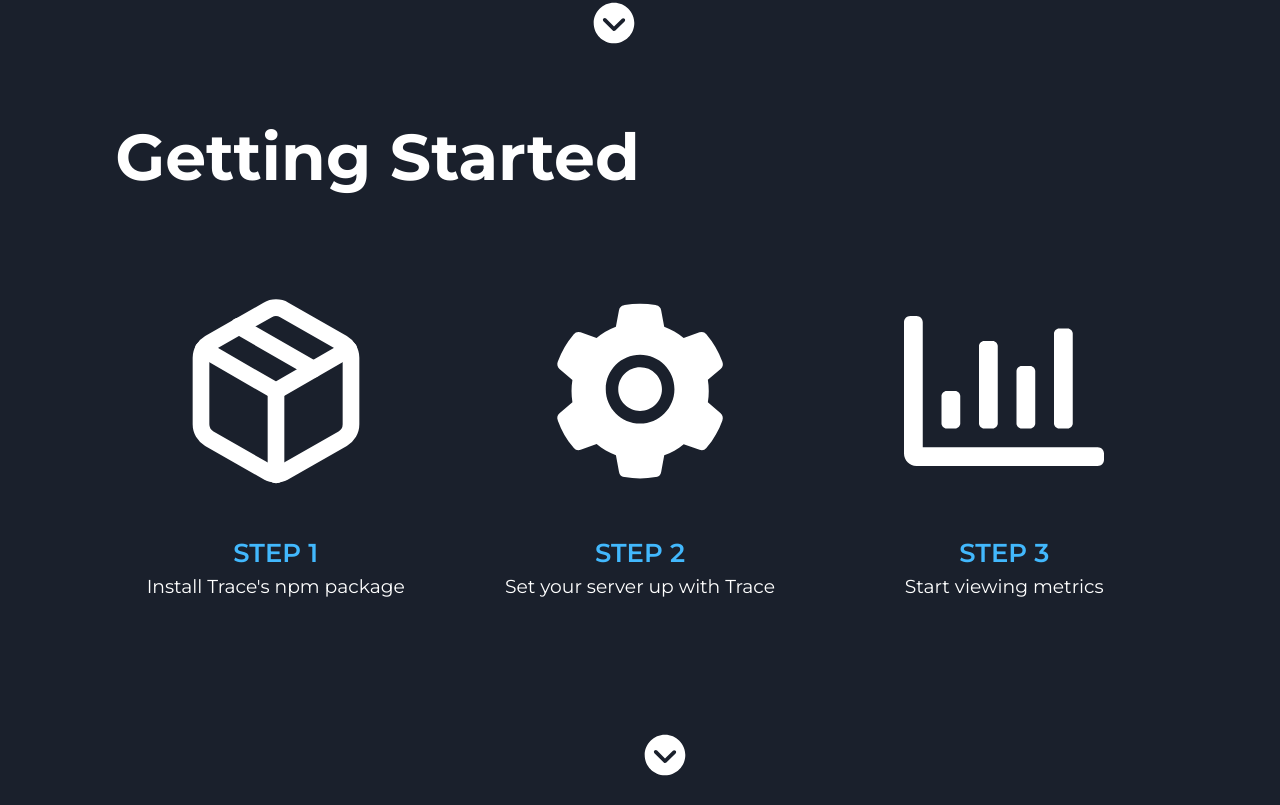
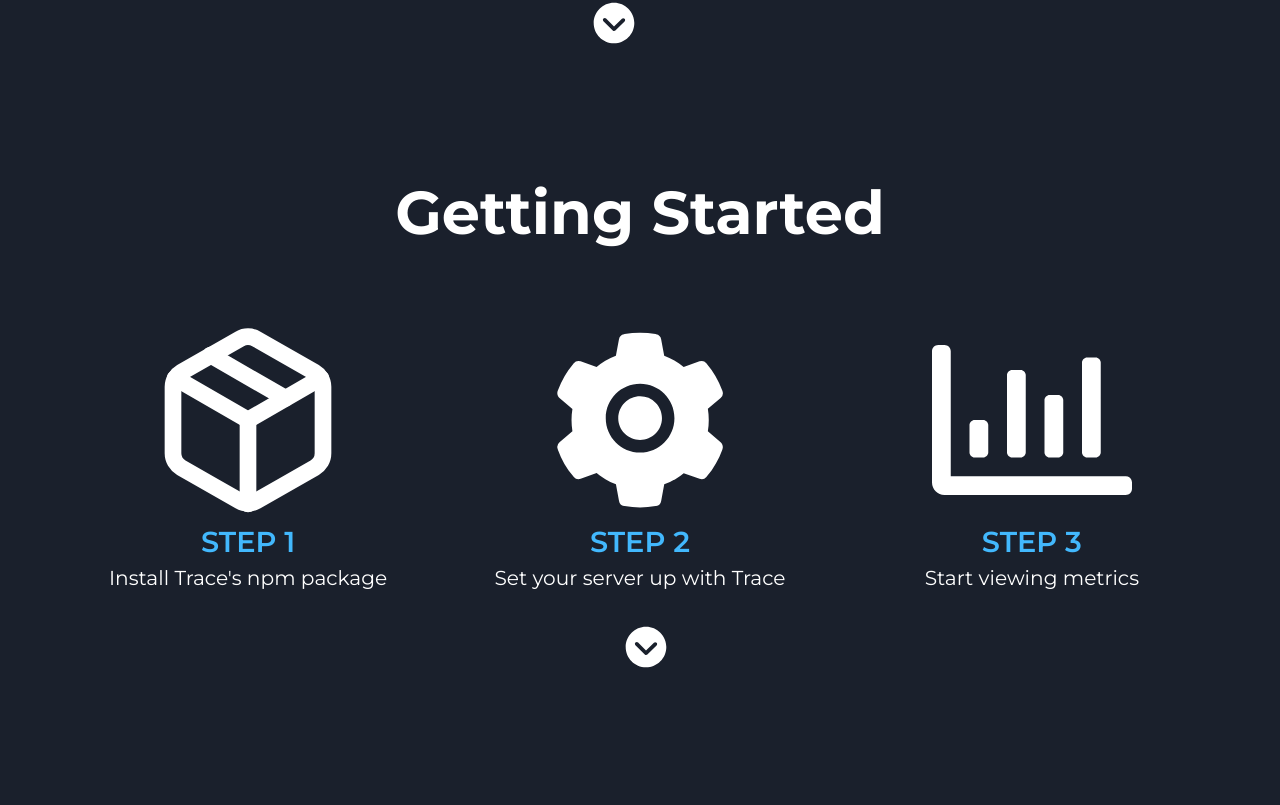
Before and after one commit to TraceNYC/trace.github.io, a Next.js app in the folder src/: page / in a window 1280 px wide. Shown: the part 2315-3120 px from the top of the page. Built offline with nearby package versions, Linux system fonts and the light colour scheme.

Commit message:
getting started

```diff
--- a/src/components/DownButton.jsx
+++ b/src/components/DownButton.jsx
@@ -1,11 +1,11 @@
 import { Link, Icon } from '@chakra-ui/react'
 import { IoIosArrowDropdownCircle } from 'react-icons/io'
 
-const DownButton = ({ navId, bottom }) => (
+const DownButton = ({ navId, bottom, left='46%' }) => (
   <Link
     href={ navId }
     position='relative'
-    left='46%'
+    left={ left }
     bottom={ bottom }
     >
     <Icon
--- a/src/components/Features.jsx
+++ b/src/components/Features.jsx
@@ -44,7 +44,7 @@
       h='100%'
       w='100vw'
       bgColor='#1A202C'
-      pb='2rem'
+      pb='2.5rem'
       >
       <Flex
         direction='column'
--- a/src/components/GettingStarted.jsx
+++ b/src/components/GettingStarted.jsx
@@ -8,72 +8,64 @@
   Icon
 } from '@chakra-ui/react'
 
-import { IoIosArrowDropdownCircle, IoStatsChart } from 'react-icons/io'
+import DownButton from './DownButton'
 import { FiPackage } from 'react-icons/fi'
 import { AiFillSetting } from 'react-icons/ai'
 import { FaRegChartBar } from 'react-icons/fa'
 
-import styled from 'styled-components'
-
 const GettingStarted = () => {
   return (
     <Box
-      h='100vh'
+      h='100%'
+      minHeight='100vh'
       w='100vw'
+      pb='5rem'
+      bgColor='#1A202C'
     >
-      <Box
+      <Flex
+        direction='column'
         id='GettingStarted'
         h='100%'
         w='100%'
-        pt='8rem'
-        pl='8rem'
-        pr='8rem'
-        bgColor='#1A202C'>
-        <Heading as='h2' size='4xl' bgColor='transparent' color='#fff' fontFamily='Montserrat'>
+        pt='11rem'
+        pl='0'
+        bgColor='#1A202C'
+        justify='center'
+        align='center'
+      >
+        <Heading as='h2' fontSize={['3rem','3rem','3rem','4rem','4.2rem']} bgColor='transparent' color='#fff'
+        fontFamily='Montserrat'>
           Getting Started
         </Heading>
         <Grid
-          templateColumns='repeat(3, 1fr)'
+          templateColumns={['100%', '100%', '100%', 'repeat(3, 1fr)', 'repeat(3, 1fr)']}
           columnGap='3rem'
-          pt='7rem'
+          pt='3rem'
           color='#fff'>
-          <Flex direction='column' align='center'>
+          <Flex direction={['row','row','row','column','column']} align='center' justify='flex-start' m='2rem' justifyContent='space-between'>
             <Icon
               as={FiPackage}
-              boxSize='200' />
-            <Text fontWeight='600' fontSize='1.8rem' color='#42B8FD' pt='3rem'>STEP 1</Text>
-            <Text fontWeight='400' fontSize='1.3rem' color='#fff' textAlign='justify'>Install Trace{"'"}s npm package</Text>
+              boxSize={['30','50','100','200','200']} />
+            <Text fontWeight='600' fontSize={['1rem','1rem','1.5rem','1.9rem','2rem']} color='#42B8FD' m='0 1rem'>STEP 1</Text>
+            <Text fontWeight='400' fontSize={['.9rem','1rem','1.2rem','1.4rem','1.4rem']} color='#fff' textAlign='justify'>Install Trace{"'"}s npm package</Text>
           </Flex>
-          <Flex direction='column' align='center'>
+          <Flex direction={['row','row','row','column','column']} align='center' justify='flex-start' m='2rem'>
             <Icon
               as={AiFillSetting}
-              boxSize='200' />
-            <Text fontWeight='600' fontSize='1.8rem' color='#42B8FD' pt='3rem'>STEP 2</Text>
-            <Text fontWeight='400' fontSize='1.3rem' color='#fff' textAlign='justify'>Set your server up with Trace</Text>
+              boxSize={['30','50','100','200','200']}/>
+            <Text fontWeight='600' fontSize={['1rem','1rem','1.5rem','1.9rem','2rem']} color='#42B8FD' m='0 1rem'>STEP 2</Text>
+            <Text fontWeight='400' fontSize={['.9rem','1rem','1.2rem','1.4rem','1.4rem']} color='#fff' textAlign='justify'>Set your server up with Trace</Text>
           </Flex>
-          <Flex direction='column' align='center'>
+          <Flex direction={['row','row','row','column','column']} align='center' justify='flex-start' m='2rem'>
             <Icon
               as={FaRegChartBar}
-              boxSize='200' />
-            <Text fontWeight='600' fontSize='1.8rem' color='#42B8FD' pt='3rem'>STEP 3</Text>
-            <Text fontWeight='400' fontSize='1.3rem' color='#fff' textAlign='justify'>Start viewing metrics</Text>
+              boxSize={['30','50','100','200','200']}/>
+            <Text fontWeight='600' fontSize={['1rem','1rem','1.5rem','1.9rem','2rem']} color='#42B8FD' m='0 1rem'>STEP 3</Text>
+            <Text fontWeight='400' fontSize={['.9rem','1rem','1.2rem','1.4rem','1.4rem']} color='#fff' textAlign='justify'>Start viewing metrics</Text>
           </Flex>
         </Grid>
-      </Box>
-      <Link
-        href='#Team'
-        position='relative'
-        left='50%'
-        bottom='10%'>
-        <Icon
-          as={IoIosArrowDropdownCircle}
-          aria-label='Navigate Down'
-          boxSize={50}
-          color='#fff'
-          _hover={{ color: '#ccc', cursor: 'pointer' }}
-          transition={{ duration: 5 }}
-        />
-      </Link>
+      </Flex>
+      <DownButton navId='#Team' bottom='0' left='48.5%' />
     </Box>
   )
 }
--- a/src/pages/index.jsx
+++ b/src/pages/index.jsx
@@ -8,7 +8,7 @@
 
 const Home = () => {
   return (
-    <Flex direction='column'>
+    <Flex direction='column' >
       <Landing />
       <About />
       <Features />
```
